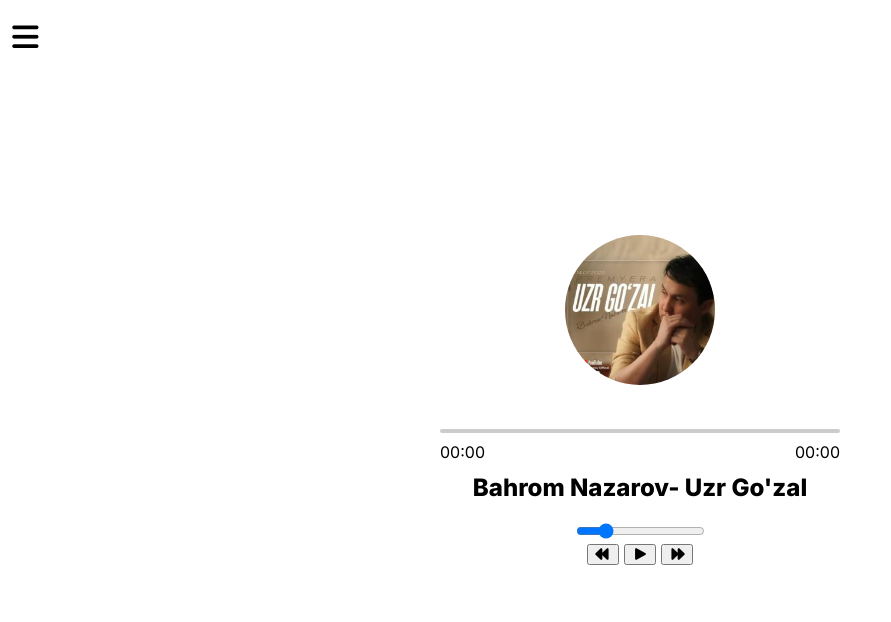
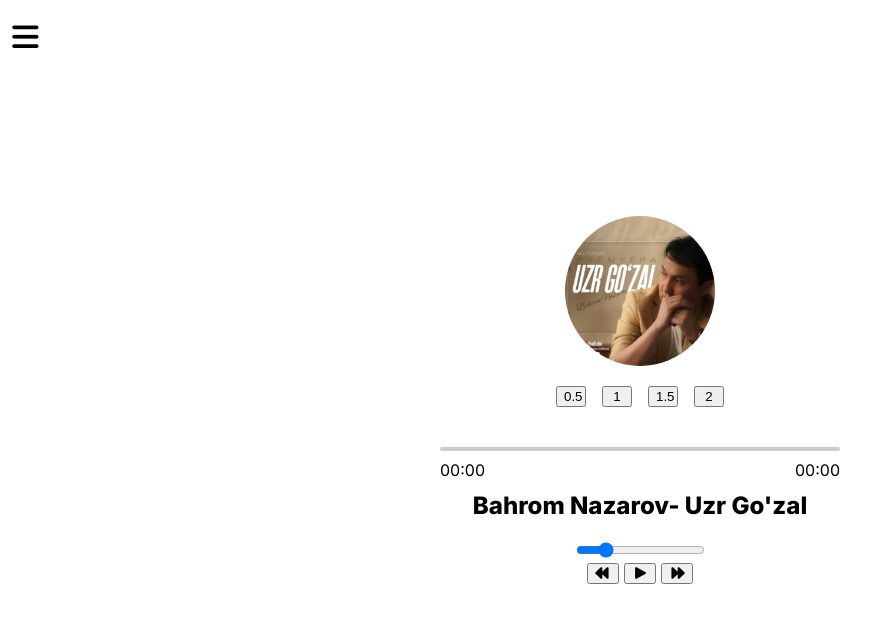
Before and after one commit to dilabdu/musics_with_js_1, a website built with Vite: page index.html in a window 1280 px wide. Shown: the whole page, without its empty margins (0-891 px from the left). Built offline with nearby package versions, Linux system fonts and the light colour scheme; files whose address does not match are found by name.

Commit message:
completed

```diff
--- a/index.html
+++ b/index.html
@@ -15,7 +15,9 @@
   </head>
   <body>
     <div class="musics-container">
-      <button id="musics-toggler" class="musics-toggler"><i class="fa-solid fa-bars"></i></button>
+      <button id="musics-toggler" class="musics-toggler">
+        <i class="fa-solid fa-bars"></i>
+      </button>
       <h2 class="music-title">Music List</h2>
       <ul class="music-list">
         <template id="music-item-template">
@@ -42,6 +44,20 @@
         src="./public/cover/bahrom-nazarov-atirguldan-farqingiz-yuq.jpg"
         alt=""
       />
+      <div class="speed-container">
+        <button onclick="setSpeed(0.5)" id="speed-btn" class="speed-btn slow">
+          0.5
+        </button>
+        <button onclick="setSpeed(1)" id="speed-btn" class="speed-btn normal">
+          1
+        </button>
+        <button onclick="setSpeed(1.5)" id="speed-btn" class="speed-btn fast">
+          1.5
+        </button>
+        <button onclick="setSpeed(2)" id="speed-btn" class="speed-btn faster">
+          2
+        </button>
+      </div>
       <div class="proccess">
         <span class="time time-start" id="start-time">00:00</span>
         <div class="proccess-container">
--- a/src/main.js
+++ b/src/main.js
@@ -17,6 +17,8 @@ const musicItemtemplate = document.getElementById("music-item-template");
 const musicList = document.querySelector(".music-list");
 const musicsToggler = document.getElementById("musics-toggler");
 const musicContainer = document.getElementsByClassName("musics-container");
+const speedBtn = document.querySelectorAll("#speed-btn");
+const speedInfo = document.getElementById("speedInfo");
 
 musicsToggler.addEventListener("click", () => {
   musicContainer.classList.toggle("open");
@@ -28,6 +30,10 @@ audioEl.addEventListener("loadeddata", () => {
   audioEl.playbackRate = 1;
 });
 
+function setSpeed(rate) {
+  audioEl.playbackRate=rate;
+  speedInfo.textContent="Current Speed:"+rate+"x"
+}
 let currentVolume = +changeVolumeEl.value / 100;
 audioEl.volume = currentVolume;
 const musics = [
@@ -125,7 +131,7 @@ function setProgressTime(e) {
 }
 
 window.selectMusic = function (e) {
-  console.log(e)
+  console.log(e);
   const musicId = e.dataset.id;
   currentMusic = musicId;
   changeMusic(currentMusic);
--- a/src/style.css
+++ b/src/style.css
@@ -153,3 +153,19 @@ body {
   right: -50px;
   cursor: pointer;
 }
+
+.speed-container{
+  display: flex;
+  justify-content: center;
+  align-items: center;
+  gap: 1rem;
+  margin-top: 1rem;
+}
+
+.speed-btn{
+  gap: 1rem;
+  cursor: pointer;
+  width: 30px;
+  text-align: center;
+
+}
```
